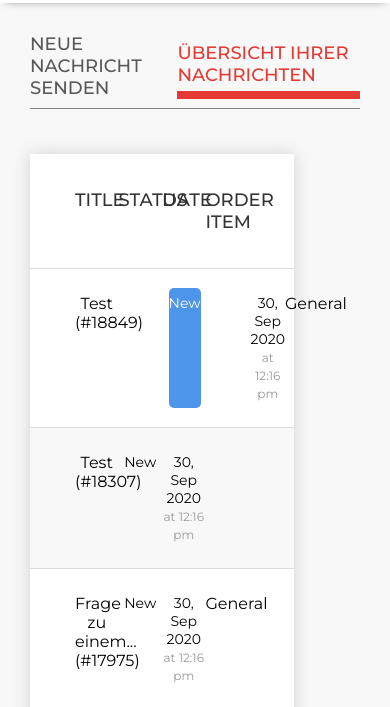
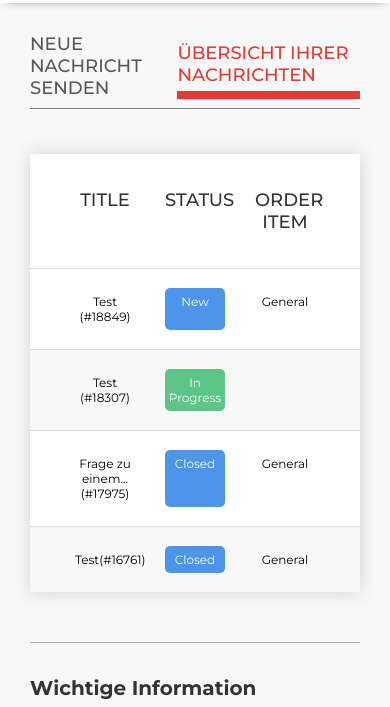
Before and after one commit to MaximLazarsky/propster, a plain HTML site: page massagebox-overview.html in a window 390 px wide. Shown: the part 131-838 px from the top of the page. Drawn offline with Linux system fonts and the light colour scheme.

Commit message:
with messagebox

```diff
--- a/css/style_massagebox.css
+++ b/css/style_massagebox.css
@@ -82,6 +82,13 @@ main {
   padding: 19px 45px;
   font-size: 14px;
   columns: #333333;
+  transition-duration: 0.3s;
+  cursor: pointer;
+}
+
+.tableItems:hover {
+  transform: scale(1.03);
+  transition-duration: 0.3s;
 }
 
 .tableItems p {
@@ -101,13 +108,22 @@ main {
   background: #f8f8f8;
 }
 
-.flexOverviewContent .blueBackGround {
+.blueBackGround {
   background: #4c95ea;
   color: #ffffff;
   border-radius: 5px;
-  width: 137px;
-  margin-left: 50px;
-  margin-right: 50px;
+}
+
+.greenBackGround {
+  background: #5BC687;
+  color: #ffffff;
+  border-radius: 5px;
+}
+
+.redBackGround {
+  background: #ED6474;
+  color: #ffffff;
+  border-radius: 5px;
 }
 
 .inputTitle {
@@ -305,6 +321,7 @@ footer {
   #footMargin {
     margin-left: 30px;
   }
+
 }
 
 @media screen and (max-width: 1024px) {
@@ -320,6 +337,15 @@ footer {
     position: static;
     margin-top: 30px;
   }
+  .tableFontSize16 {
+    font-size: 12px;
+  }
+  .tableItems {
+    font-size: 12px;
+  }
+  .tableItems span {
+    font-size: 10px;
+  }
 }
 
 @media screen and (max-width: 845px) {
@@ -329,6 +355,9 @@ footer {
   .pageNav {
     font-size: 14px;
     width: 80%;
+  }
+  .overview {
+    width: 100%;
   }
 }
 
@@ -341,6 +370,9 @@ footer {
     font-size: 12px;
     width: 100%;
   }
+  .date {
+    display: none;
+  }
 }
 
 @media screen and (max-width: 440px) {
--- a/massagebox-overview.html
+++ b/massagebox-overview.html
@@ -130,31 +130,31 @@
                     <div class="tableTitles flexOverviewContent">
                         <p>title</p>
                         <p>status</p>
-                        <p>date</p>
+                        <p class="date">date</p>
                         <p>order item</p>
                     </div>
                     <div class="flexOverviewContent tableItems">
                         <p class="tableFontSize16">Test (#18849)</p>
                         <p class="blueBackGround">New</p>
-                        <p>30, Sep 2020 <span>at 12:16 pm</span></p>
+                        <p class="date">30, Sep 2020 <span>at 12:16 pm</span></p>
                         <p class="tableFontSize16">General</p>
                     </div>
                     <div class="flexOverviewContent tableItems">
                         <p class="tableFontSize16">Test (#18307)</p>
-                        <p>New</p>
-                        <p>30, Sep 2020 <span>at 12:16 pm</span></p>
+                        <p class="greenBackGround">In Progress</p>
+                        <p class="date">25, Mar 2020 <span>at 1:59 pm</span></p>
                         <p></p>
                     </div>
                     <div class="flexOverviewContent tableItems">
                         <p class="tableFontSize16">Frage zu einem...(#17975)</p>
-                        <p>New</p>
-                        <p>30, Sep 2020 <span>at 12:16 pm</span></p>
+                        <p class="blueBackGround">Closed</p>
+                        <p class="date">06, Mar 2020 <span>at 8:52 pm</span></p>
                         <p class="tableFontSize16">General</p>
                     </div>
                     <div class="flexOverviewContent tableItems">
                         <p class="tableFontSize16">Test(#16761)</p>
-                        <p>New</p>
-                        <p>30, Sep 2020 <span>at 12:16 pm</span></p>
+                        <p class="blueBackGround">Closed</p>
+                        <p class="date">30, Jul 2019 <span>at 8:55 pm</span></p>
                         <p class="tableFontSize16">General</p>
                     </div>
                 </main>
```
